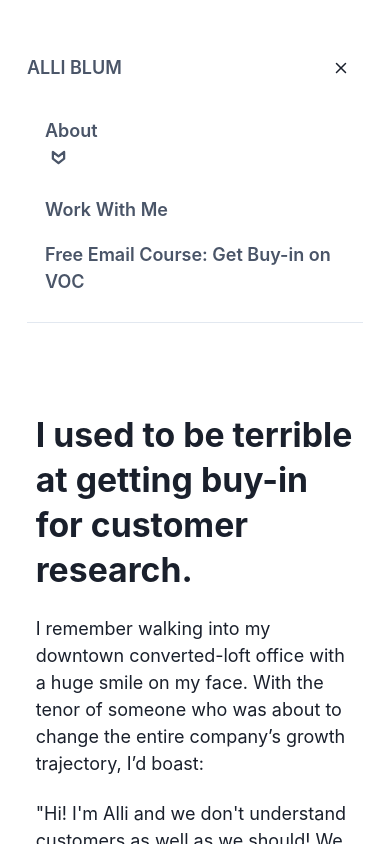
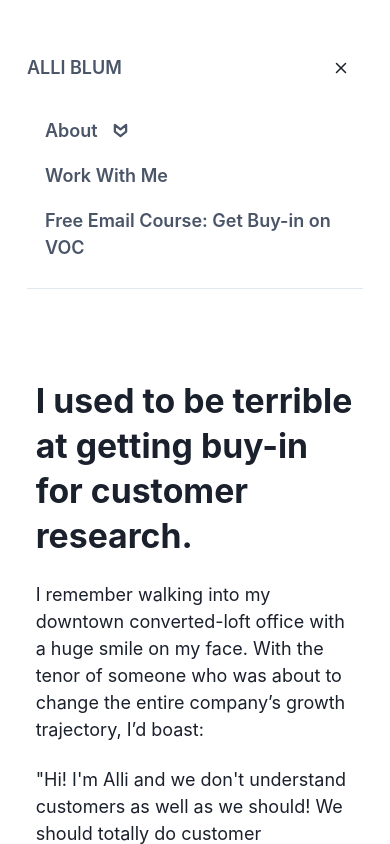
Before and after one commit to alliblum/nextjs-blog, a Next.js app: page / in a window 390 px wide. Both pictures are taken after a click on the button "Toggle Navigation". Shown: the top 844 px of the page. Built offline with nearby package versions, Linux system fonts and the light colour scheme.

Commit message:
moving navbar arrow to side vs below in mobile

```diff
--- a/components/navbar.tsx
+++ b/components/navbar.tsx
@@ -468,6 +468,7 @@ const MobileNavItem = ({ label, children, href }: NavItem) => {
           textDecoration: 'none',
         }}
       >
+        <Stack direction="row">
           <Text
             fontWeight={600}
             color={useColorModeValue('gray.600', 'gray.200')}
@@ -483,6 +484,7 @@ const MobileNavItem = ({ label, children, href }: NavItem) => {
               h={6}
             />
           )}
+        </Stack>
       </Box>
 
       <Collapse in={isOpen} animateOpacity style={{ marginTop: '0!important' }}>
```
Lines whose indentation alone changed are shown as unchanged.
